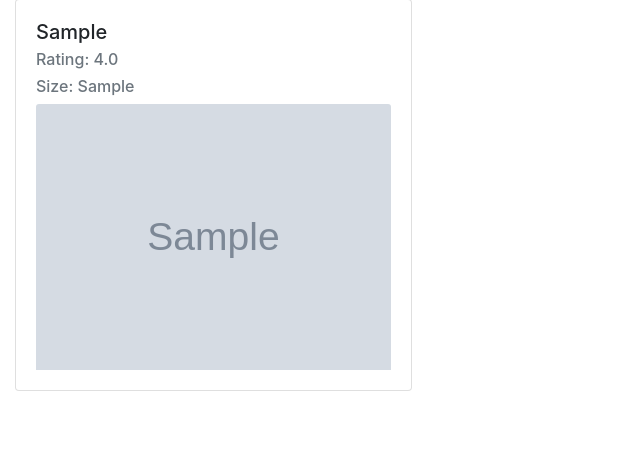
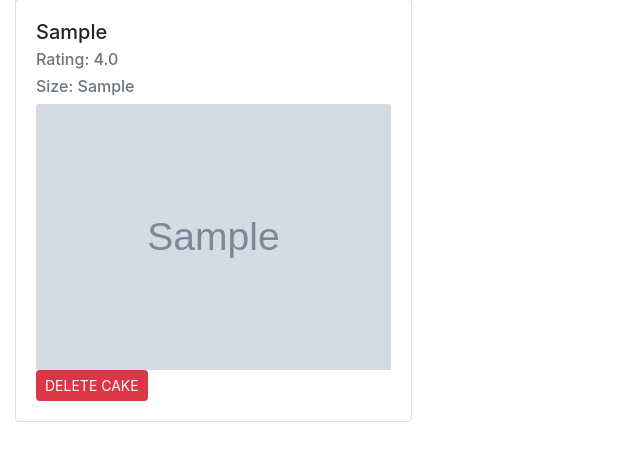
Before and after one commit to ItsTheRealVictor/SB_cupcakes, a Flask app: page /main in a window 1280 px wide. Shown: the part 121-591 px from the top of the page, without its empty margins (0-640 px from the left). Run offline with Flask 2, Linux system fonts and the light colour scheme; tables that the repository leaves empty hold one stand-in row (values such as "Sample post"); grey boxes marked "Sample" are stand-in pictures.

Commit message:
can now delete cake

```diff
--- a/app.py
+++ b/app.py
@@ -4,8 +4,7 @@ from flask_sqlalchemy import SQLAlchemy
 from models import db, connect_db, Cupcake
 from forms import CupcakeForm
 import pdb
-from logging import FileHandler, WARNING
-
+import random
 
 
 app = Flask(__name__)
@@ -45,24 +44,37 @@ def add_cupcake():
         flavor = form.flavor.data
         size = form.size.data
         rating = form.rating.data
+        if not rating:
+            rating = 69
         image = form.image.data
-        print(flavor, size, rating, image)
+        if not image:
+            image = random.choice(Cupcake.pics)
+            print(image)
 
         new_cupcake = Cupcake(flavor=flavor,
                               size=size,
                               rating=rating,
                               image=image)
-        # breakpoint()
-        print('A')
+
         db.session.add(new_cupcake)
-        print('B')
-        # breakpoint()
+
         db.session.commit()
 
 
         return redirect('/main')
 
     return render_template('add.html', form=form)
+
+
+@app.route('/delete/<int:id>', methods=['POST'])
+def del_cupcake(id):
+    print(id)
+    cake = Cupcake.query.get_or_404(id)
+    print(cake)
+    db.session.delete(cake)
+    db.session.commit()
+    print('fart')
+    return redirect('/main')
 
 
 
--- a/forms.py
+++ b/forms.py
@@ -6,4 +6,4 @@ class CupcakeForm(FlaskForm):
     flavor = StringField('Flavor')
     rating = FloatField('Rating')
     size = StringField('Size')
-    image = StringField('Image URL', default='https://tinyurl.com/demo-cupcake')
+    image = StringField('Image URL')
--- a/templates/home.html
+++ b/templates/home.html
@@ -16,6 +16,9 @@
                                 <h6 class="card-subtitle text-muted">Rating: {{cake.rating}}</h6>
                                 <h6 class="card-subtitle text-muted my-2">Size: {{cake.size}}</h6>
                                 <img class="card-img-top" src="{{cake.image}}" alt="">
+                                <form style="display:inline" action="/delete/{{cake.id}}" method="POST">
+                                    <button class="btn btn-sm btn-danger">DELETE CAKE</button>
+                                </form>
 
                             </div>
                         </div>
```
Also changed, not shown: models.py (+9 -2 lines).
